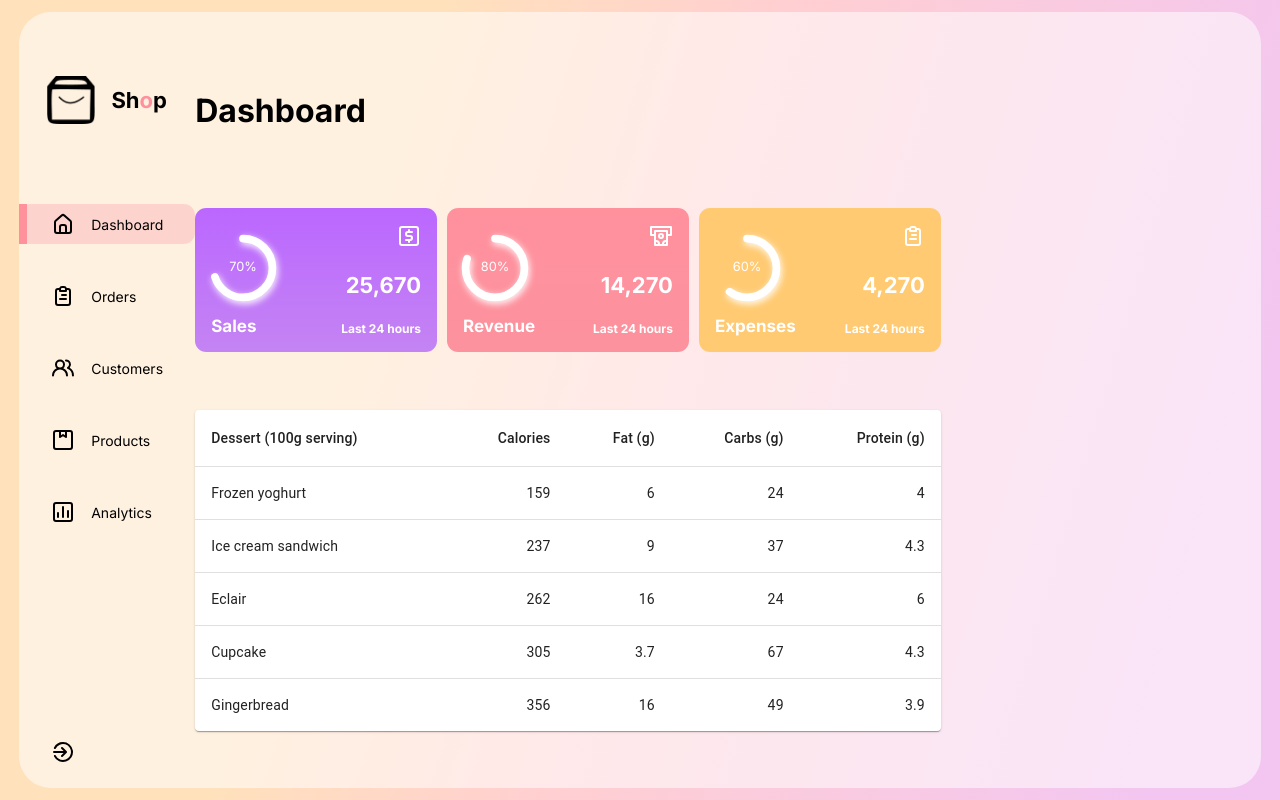
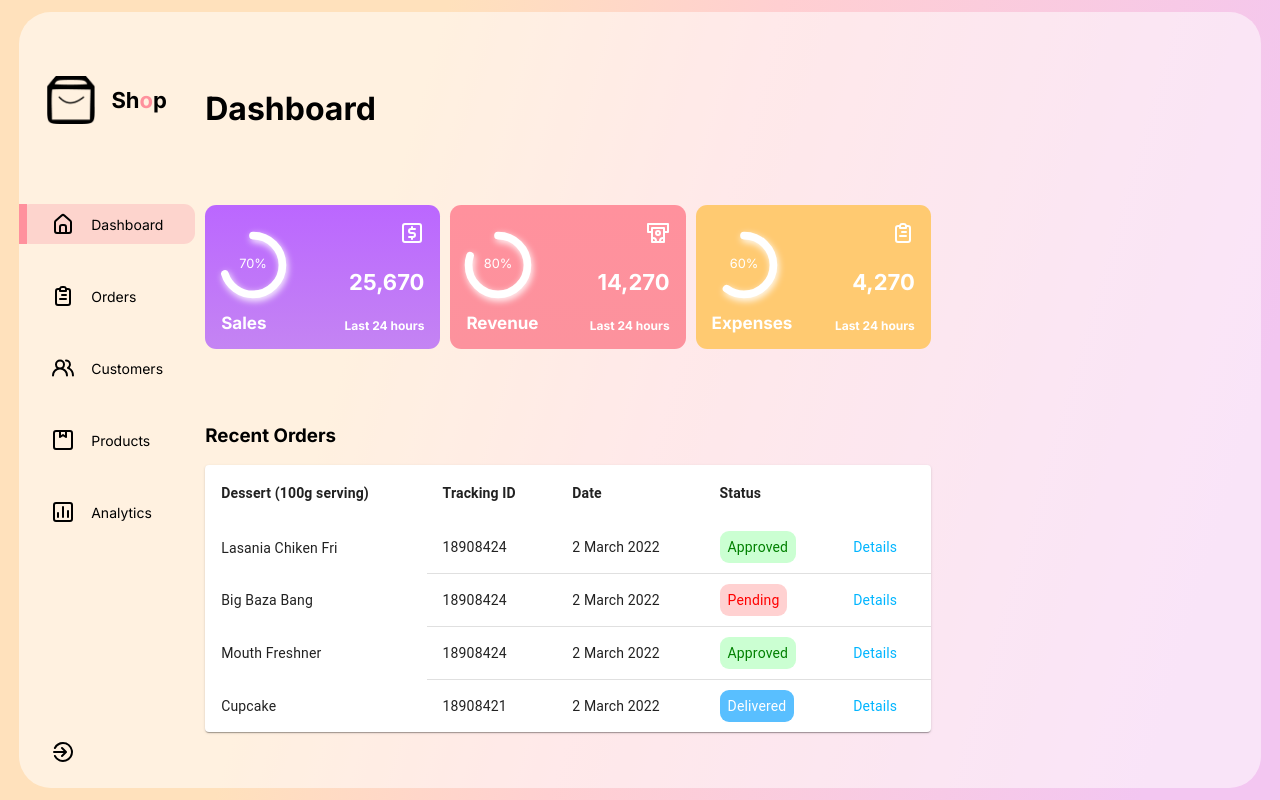
Before and after one commit to komenAnna/React-Responsive-Dashboard, a React (Create React App) app: page / in a window 1280 px wide. Built offline with nearby package versions, Linux system fonts and the light colour scheme.

Commit message:
[update]:completed the table component

```diff
--- a/src/App.css
+++ b/src/App.css
@@ -34,4 +34,5 @@
   background: var(--glass);
   overflow: hidden;
   grid-template-columns: 11rem auto 20rem;
+  gap: 10px;
 }
--- a/src/components/Table/Table.css
+++ b/src/components/Table/Table.css
@@ -0,0 +1,25 @@
+.MuiTableRow-root > *{
+    padding: 10px;
+}
+.MuiTableRow-root.MuiTableRow-head > * {
+    font-weight: bold !important;
+}
+.Table td, th {
+    border: none !important;
+}
+.Table:first-child{
+    border-radius: 0.7rem !important;
+}
+.status {
+    padding: 8px;
+    border-radius: 9px;
+}
+.details {
+    color: #00b5ff !important;
+    cursor: pointer;
+}
+.details:hover{
+    text-decoration: underline;
+    color: #6366f1 !important;
+    font-weight: bold;
+}
--- a/src/components/Table/Table.jsx
+++ b/src/components/Table/Table.jsx
@@ -6,30 +6,54 @@ import TableContainer from '@mui/material/TableContainer';
 import TableHead from '@mui/material/TableHead';
 import TableRow from '@mui/material/TableRow';
 import Paper from '@mui/material/Paper';
+import './Table.css'
 
-function createData(name, calories, fat, carbs, protein) {
-  return { name, calories, fat, carbs, protein };
+function createData(name, trackingId,  date, status) {
+  return { name, trackingId,  date, status };
 }
 
 const rows = [
-  createData('Frozen yoghurt', 159, 6.0, 24, 4.0),
-  createData('Ice cream sandwich', 237, 9.0, 37, 4.3),
-  createData('Eclair', 262, 16.0, 24, 6.0),
-  createData('Cupcake', 305, 3.7, 67, 4.3),
-  createData('Gingerbread', 356, 16.0, 49, 3.9),
+  createData("Lasania Chiken Fri", 18908424, "2 March 2022", "Approved"),
+  createData("Big Baza Bang ", 18908424, "2 March 2022", "Pending"),
+  createData("Mouth Freshner", 18908424, "2 March 2022", "Approved"),
+  createData("Cupcake", 18908421, "2 March 2022", "Delivered"),
 ];
+
+const makeStatus = (status)=>{
+  if (status === "Approved"){
+    return {
+      background: 'rgb(145 254 159 / 47%)',
+      color: 'green',
+    }
+  }
+  else if (status === "Pending"){
+    return {
+      background: '#ffadad8f',
+      color: 'red',
+    }
+  }
+  else {
+    return{
+      background: '#59bfff',
+      color: 'white',
+    }
+  }
+}
+
 
 export default function BasicTable() {
   return (
+    <div className="table">
+      <h3>Recent Orders</h3>
       <TableContainer component={Paper}>
         <Table sx={{ minWidth: 650 }} aria-label="simple table">
           <TableHead>
             <TableRow>
               <TableCell>Dessert (100g serving)</TableCell>
-            <TableCell align="right">Calories</TableCell>
-            <TableCell align="right">Fat&nbsp;(g)</TableCell>
-            <TableCell align="right">Carbs&nbsp;(g)</TableCell>
-            <TableCell align="right">Protein&nbsp;(g)</TableCell>
+              <TableCell align="left">Tracking ID</TableCell>
+              <TableCell align="left">Date</TableCell>
+              <TableCell align="left">Status</TableCell>
+              <TableCell align="left"></TableCell>
             </TableRow>
           </TableHead>
           <TableBody>
@@ -41,14 +65,17 @@ export default function BasicTable() {
                 <TableCell component="th" scope="row">
                   {row.name}
                 </TableCell>
-              <TableCell align="right">{row.calories}</TableCell>
-              <TableCell align="right">{row.fat}</TableCell>
-              <TableCell align="right">{row.carbs}</TableCell>
-              <TableCell align="right">{row.protein}</TableCell>
+                <TableCell align="left">{row.trackingId}</TableCell>
+                <TableCell align="left">{row.date}</TableCell>
+                <TableCell align="left">
+                  <span className='status' style={makeStatus(row.status)}>{row.status}</span>
+                </TableCell>
+                <TableCell align="left" className='details'>Details</TableCell>
               </TableRow>
             ))}
           </TableBody>
         </Table>
       </TableContainer>
+    </div>
   );
 }
```
Lines whose indentation alone changed are shown as unchanged.
